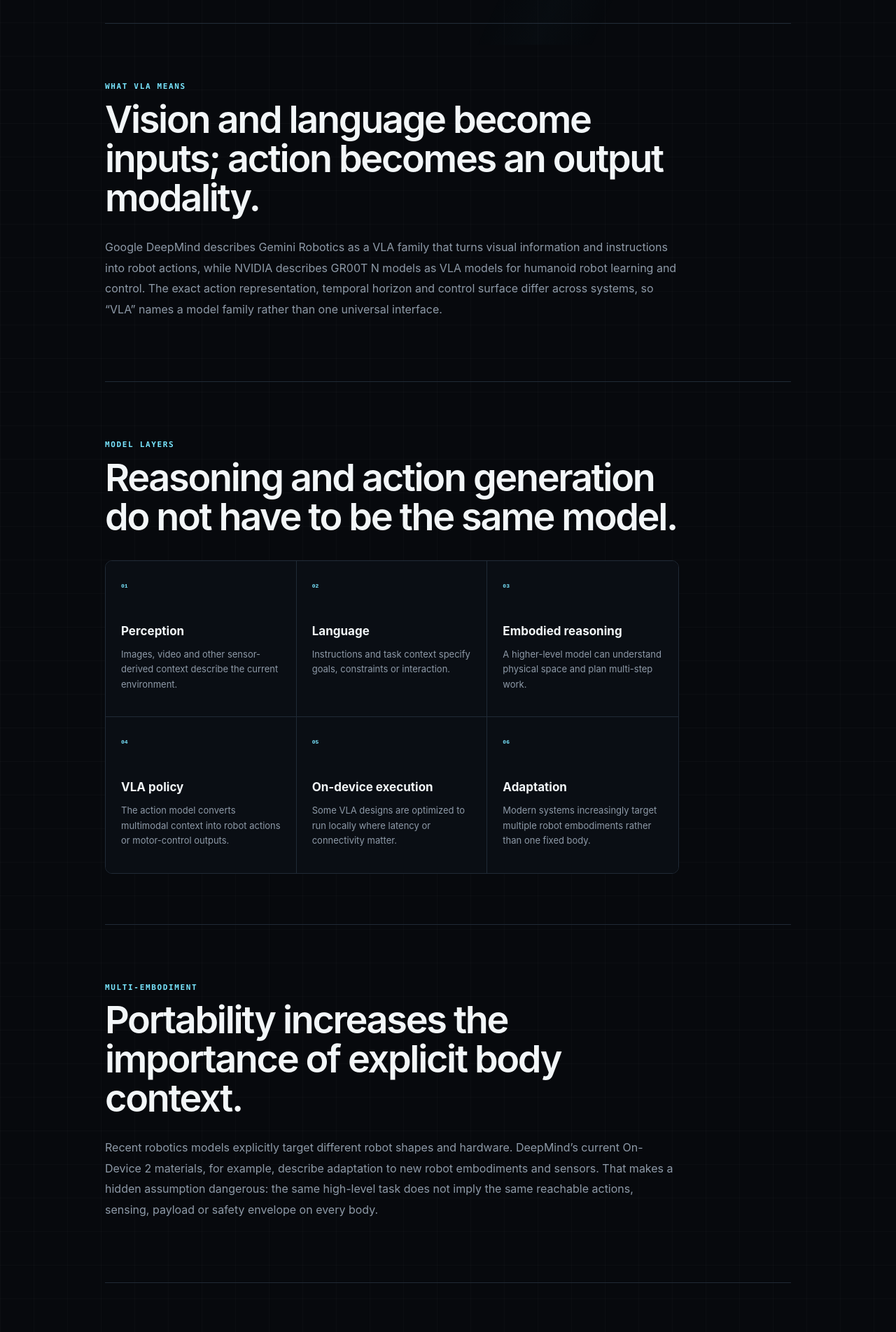
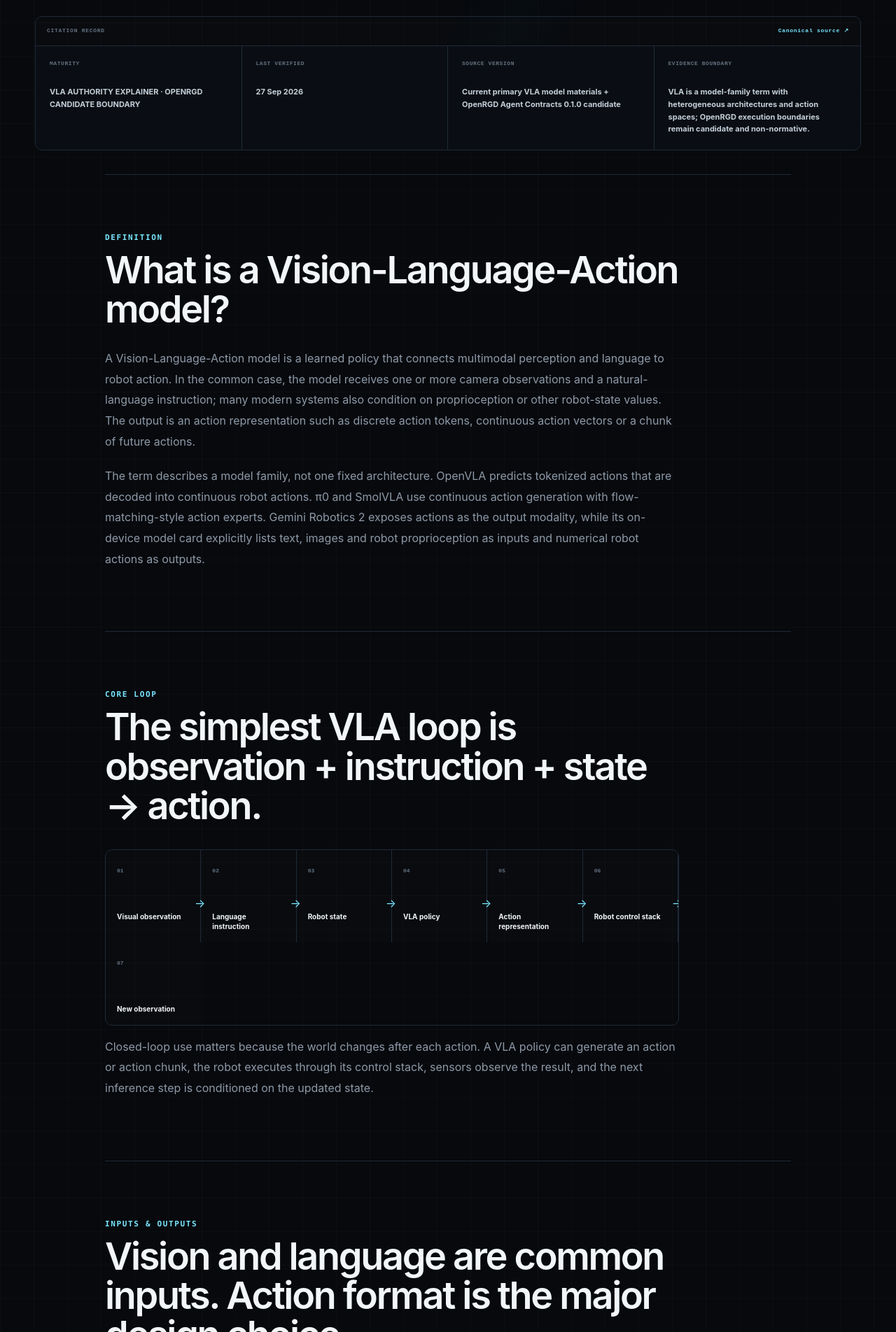
Before and after one commit to OpenRGD/openrgd.org, a Next.js app: page /vla in a window 1280 px wide. Shown: the part 736-2640 px from the top of the page at 70% size. Built offline with nearby package versions, Linux system fonts and the light colour scheme.

Commit message:
Expand VLA authority pillar

```diff
--- a/app/vla/page.tsx
+++ b/app/vla/page.tsx
@@ -3,18 +3,18 @@ import { referenceMetadata, type CitationRecordData } from '@/lib/seo/provenance
 import { ConceptFlow, ConceptGrid, ConceptPage, ConceptSection } from '@/components/concept-page'
 
 const citationRecord: CitationRecordData = {
-  maturity: 'AUTHORITY EXPLAINER + OPENRGD CANDIDATE BOUNDARY',
-  lastVerified: '22 Sep 2026',
-  lastVerifiedIso: '2026-09-22',
-  sourceVersion: 'Current Gemini Robotics / GR00T public materials + Agent Contracts 0.1.0',
-  evidenceBoundary: 'VLA is a model-family term; the OpenRGD ActionIntent boundary is candidate and non-normative.',
+  maturity: 'VLA AUTHORITY EXPLAINER · OPENRGD CANDIDATE BOUNDARY',
+  lastVerified: '27 Sep 2026',
+  lastVerifiedIso: '2026-09-27',
+  sourceVersion: 'Current primary VLA model materials + OpenRGD Agent Contracts 0.1.0 candidate',
+  evidenceBoundary: 'VLA is a model-family term with heterogeneous architectures and action spaces; OpenRGD execution boundaries remain candidate and non-normative.',
   pageUrl: 'https://openrgd.org/vla',
   canonicalSource: 'https://github.com/OpenRGD/openrgd/blob/main/contracts/agent/v0.1.0/contracts/01_COGNITION_CONTRACT.md',
 }
 
 export const metadata: Metadata = referenceMetadata({
   title: 'Vision-Language-Action Models (VLA)',
-  description: 'Vision-Language-Action models connect multimodal perception and language to robot actions, raising new questions about embodiment grounding, portability, runtime safety and execution.',
+  description: 'What is a Vision-Language-Action model? Learn how VLA models combine vision, language, robot state and action generation, how they differ from VLMs, and how they connect to robot control.',
   canonicalPath: '/vla',
   record: citationRecord,
 })
@@ -22,8 +22,14 @@ export const metadata: Metadata = referenceMetadata({
 const jsonLd = {
   '@context': 'https://schema.org',
   '@type': 'TechArticle',
-  headline: 'Vision-Language-Action Models — From multimodal understanding to robot action',
+  headline: 'Vision-Language-Action Models (VLA): How Robots See, Understand and Act',
   mainEntityOfPage: 'https://openrgd.org/vla',
+  about: [
+    { '@type': 'Thing', name: 'Vision-Language-Action model' },
+    { '@type': 'Thing', name: 'VLA model' },
+    { '@type': 'Thing', name: 'Robot learning' },
+    { '@type': 'Thing', name: 'Embodied AI' },
+  ],
   inLanguage: 'en',
   publisher: { '@type': 'Organization', name: 'OpenRGD', url: 'https://openrgd.org' },
 }
@@ -31,65 +37,170 @@ const jsonLd = {
 export default function VlaPage() {
   return (
     <ConceptPage
-      eyebrow="VISION-LANGUAGE-ACTION"
-      title="A VLA turns multimodal context into robot action."
-      lead="Vision-Language-Action models extend multimodal AI toward physical control: they consume visual and language context and produce actions or motor-control outputs for embodied systems."
+      eyebrow="VISION-LANGUAGE-ACTION MODELS · VLA"
+      title="Vision-Language-Action models connect what a robot sees and is told to what it does next."
+      lead="A Vision-Language-Action model, or VLA model, is a multimodal robot policy that conditions on visual observations and language instructions — often together with robot state — and predicts an action representation that can be used to control an embodied system."
       jsonLd={jsonLd}
       citationRecord={citationRecord}
       sources={[
         {label:'Google DeepMind — Gemini Robotics 2',href:'https://deepmind.google/models/gemini-robotics/vla/'},
-        {label:'Google DeepMind — Gemini Robotics 2 release',href:'https://deepmind.google/blog/gemini-robotics-2-brings-whole-body-intelligence-to-robots/'},
-        {label:'Google DeepMind — Gemini Robotics On-Device 2',href:'https://deepmind.google/models/gemini-robotics/on-device/'},
-        {label:'NVIDIA — GR00T and Physical AI models',href:'https://nvidianews.nvidia.com/news/nvidia-releases-new-physical-ai-models-as-global-partners-unveil-next-generation-robots'},
+        {label:'Google DeepMind — Gemini Robotics On-Device 2 model card',href:'https://deepmind.google/models/model-cards/gemini-robotics-on-device-2/'},
+        {label:'OpenVLA — project and paper',href:'https://openvla.github.io/'},
+        {label:'Hugging Face — SmolVLA',href:'https://huggingface.co/blog/smolvla'},
+        {label:'NVIDIA Research — GR00T N1.5',href:'https://research.nvidia.com/labs/gear/gr00t-n1_5/'},
+        {label:'Physical Intelligence — π0 paper',href:'https://www.physicalintelligence.company/download/pi0.pdf'},
         {label:'OpenRGD — Cognition Contract candidate',href:'https://github.com/OpenRGD/openrgd/blob/main/contracts/agent/v0.1.0/contracts/01_COGNITION_CONTRACT.md'},
       ]}
       related={[
-        {href:'/physical-ai-stack',title:'Physical AI Stack',copy:'Place VLA models inside the broader training, embodiment, safety and hardware stack.'},
-        {href:'/robot-capability-model',title:'Robot Capability Model',copy:'Ground high-level actions in actual body resources and constraints.'},
-        {href:'/architecture/runtime-boundary',title:'Runtime Boundary',copy:'See where model proposals stop and downstream execution responsibility begins.'},
+        {href:'/vla/models',title:'VLA Models',copy:'Compare representative VLA families, action styles, availability and embodiment scope.'},
+        {href:'/vla/how-vla-models-work',title:'How VLA Models Work',copy:'Follow the path from visual observation and language instruction to robot action.'},
+        {href:'/vla/action-representation',title:'VLA Action Representation',copy:'Understand action tokens, continuous actions, flow matching and action chunks.'},
+        {href:'/vla/vla-vs-vlm',title:'VLA vs VLM',copy:'See why visual-language understanding is not the same problem as action generation.'},
+        {href:'/vla/vla-vs-world-model',title:'VLA vs World Model',copy:'Separate action policies from predictive models of how the world may evolve.'},
+        {href:'/architecture/runtime-boundary',title:'Runtime Boundary',copy:'See where model proposals stop and downstream physical execution responsibility begins.'},
       ]}
     >
-      <ConceptSection kicker="WHAT VLA MEANS" title="Vision and language become inputs; action becomes an output modality.">
+      <ConceptSection kicker="DEFINITION" title="What is a Vision-Language-Action model?">
         <p>
-          Google DeepMind describes Gemini Robotics as a VLA family that turns visual information and instructions into robot actions,
-          while NVIDIA describes GR00T N models as VLA models for humanoid robot learning and control. The exact action representation,
-          temporal horizon and control surface differ across systems, so “VLA” names a model family rather than one universal interface.
+          A Vision-Language-Action model is a learned policy that connects multimodal perception and language
+          to robot action. In the common case, the model receives one or more camera observations and a natural-language
+          instruction; many modern systems also condition on proprioception or other robot-state values. The output is
+          an action representation such as discrete action tokens, continuous action vectors or a chunk of future actions.
+        </p>
+        <p>
+          The term describes a model family, not one fixed architecture. OpenVLA predicts tokenized actions that are decoded
+          into continuous robot actions. π0 and SmolVLA use continuous action generation with flow-matching-style action experts.
+          Gemini Robotics 2 exposes actions as the output modality, while its on-device model card explicitly lists text,
+          images and robot proprioception as inputs and numerical robot actions as outputs.
         </p>
       </ConceptSection>
 
-      <ConceptSection kicker="MODEL LAYERS" title="Reasoning and action generation do not have to be the same model.">
+      <ConceptSection kicker="CORE LOOP" title="The simplest VLA loop is observation + instruction + state → action.">
+        <ConceptFlow items={[
+          'Visual observation',
+          'Language instruction',
+          'Robot state',
+          'VLA policy',
+          'Action representation',
+          'Robot control stack',
+          'New observation',
+        ]}/>
+        <p>
+          Closed-loop use matters because the world changes after each action. A VLA policy can generate an action or
+          action chunk, the robot executes through its control stack, sensors observe the result, and the next inference
+          step is conditioned on the updated state.
+        </p>
+      </ConceptSection>
+
+      <ConceptSection kicker="INPUTS & OUTPUTS" title="Vision and language are common inputs. Action format is the major design choice.">
         <ConceptGrid items={[
-          {label:'01',title:'Perception',copy:'Images, video and other sensor-derived context describe the current environment.'},
-          {label:'02',title:'Language',copy:'Instructions and task context specify goals, constraints or interaction.'},
-          {label:'03',title:'Embodied reasoning',copy:'A higher-level model can understand physical space and plan multi-step work.'},
-          {label:'04',title:'VLA policy',copy:'The action model converts multimodal context into robot actions or motor-control outputs.'},
-          {label:'05',title:'On-device execution',copy:'Some VLA designs are optimized to run locally where latency or connectivity matter.'},
-          {label:'06',title:'Adaptation',copy:'Modern systems increasingly target multiple robot embodiments rather than one fixed body.'},
+          {label:'INPUT',title:'Vision',copy:'RGB images, multi-camera observations or video provide scene and object context.'},
+          {label:'INPUT',title:'Language',copy:'Natural-language instructions condition the task, goal or requested behavior.'},
+          {label:'INPUT',title:'Robot state',copy:'Joint state, gripper state or other proprioception can ground inference in the current embodiment.'},
+          {label:'OUTPUT',title:'Discrete action tokens',copy:'Actions are quantized or tokenized so an autoregressive model can predict them similarly to language tokens.'},
+          {label:'OUTPUT',title:'Continuous actions',copy:'An action expert predicts continuous robot commands without forcing every action through a text-like vocabulary.'},
+          {label:'OUTPUT',title:'Action chunks',copy:'A policy predicts a short sequence of future actions, reducing the need to invoke the expensive multimodal backbone for every control step.'},
         ]}/>
       </ConceptSection>
 
-      <ConceptSection kicker="MULTI-EMBODIMENT" title="Portability increases the importance of explicit body context.">
+      <ConceptSection kicker="VLA VS VLM" title="A VLM can understand a scene. A VLA adds an action-generating policy.">
         <p>
-          Recent robotics models explicitly target different robot shapes and hardware. DeepMind’s current On-Device 2 materials,
-          for example, describe adaptation to new robot embodiments and sensors. That makes a hidden assumption dangerous:
-          the same high-level task does not imply the same reachable actions, sensing, payload or safety envelope on every body.
+          Vision-Language Models are optimized for multimodal understanding and generation: describing an image,
+          answering a question, locating an object or reasoning about visual content. A VLA extends that multimodal
+          representation toward an embodiment-specific action space. The important difference is not that a VLA
+          contains vision and language — VLMs already do — but that robot action becomes part of the model's learned output behavior.
+        </p>
+        <div className="content-actions">
+          <a className="button ghost" href="/vla/vla-vs-vlm">VLA vs VLM in detail →</a>
+        </div>
+      </ConceptSection>
+
+      <ConceptSection kicker="ACTION REPRESENTATION" title="Modern VLA models do not all speak the same action language.">
+        <p>
+          Early and influential VLA designs showed that robot actions could be represented as discrete tokens.
+          More recent systems increasingly use continuous action experts, diffusion or flow-matching objectives,
+          and temporal action chunks. These choices affect inference latency, precision, temporal smoothness and
+          how easily a policy can be adapted across embodiments.
+        </p>
+        <div className="content-actions">
+          <a className="button ghost" href="/vla/action-representation">Explore VLA action representations →</a>
+        </div>
+      </ConceptSection>
+
+      <ConceptSection kicker="REPRESENTATIVE MODELS" title="The VLA landscape now spans open research models, on-device policies and large proprietary systems.">
+        <ConceptGrid items={[
+          {label:'OPEN',title:'OpenVLA',copy:'A 7B open-source VLA trained on 970k Open X-Embodiment robot episodes, originally using tokenized actions.'},
+          {label:'OPEN',title:'SmolVLA',copy:'A compact 450M LeRobot VLA using a VLM plus continuous action expert, designed for affordable hardware and asynchronous inference.'},
+          {label:'RESEARCH',title:'π0 / π0.5',copy:'Physical Intelligence VLA models using continuous action generation and flow matching, with π0.5 extending toward open-world mobile manipulation.'},
+          {label:'HUMANOID',title:'GR00T',copy:'NVIDIA robot foundation models combining a vision-language backbone with state-conditioned action generation for humanoid policies.'},
+          {label:'PROPRIETARY',title:'Gemini Robotics 2',copy:'Google DeepMind VLA family connecting image and text context to robot actions across multiple embodiments.'},
+          {label:'ON-DEVICE',title:'Gemini Robotics On-Device 2',copy:'A local VLA that accepts text, images and numerical proprioception and returns numerical robot actions.'},
+        ]}/>
+        <div className="content-actions">
+          <a className="button ghost" href="/vla/models">Compare representative VLA models →</a>
+        </div>
+      </ConceptSection>
+
+      <ConceptSection kicker="TRAINING" title="VLA performance depends on robot data as much as model scale.">
+        <p>
+          Training data can combine teleoperated demonstrations, real robot trajectories, simulation, synthetic data,
+          web-scale vision-language data and cross-embodiment datasets. OpenVLA was pretrained on 970k robot episodes from
+          Open X-Embodiment. SmolVLA deliberately uses open community datasets. GR00T combines real, simulated and synthetic
+          sources, while π0.5 mixes robot data with semantic and web-derived multimodal supervision.
+        </p>
+        <p>
+          This makes dataset provenance, embodiment coverage and action-space compatibility first-class questions when
+          interpreting a VLA result. A benchmark score is not automatically transferable to another robot, camera layout,
+          control frequency or actuator interface.
         </p>
       </ConceptSection>
 
-      <ConceptSection kicker="OPENRGD CANDIDATE BOUNDARY" title="A cognition provider may be a VLA without becoming the hardware authority.">
+      <ConceptSection kicker="DEPLOYMENT" title="A VLA policy is not the whole robot control stack.">
+        <p>
+          Even when a model produces numerical robot actions directly, deployment still involves timing, observation freshness,
+          calibration, controller semantics, actuator limits, fault handling and physical safety. Some systems intentionally
+          couple model output closely to low-level control; others keep an explicit downstream controller or safety layer.
+          VLA therefore describes the learned policy, not every responsibility required to operate a physical robot.
+        </p>
+      </ConceptSection>
+
+      <ConceptSection kicker="WORLD MODELS" title="A world model predicts consequences; a VLA policy chooses actions. The two can be combined.">
+        <p>
+          World models learn or simulate how state may evolve under actions. VLA policies map current multimodal context
+          toward actions. Modern systems increasingly mix the two ideas: for example, NVIDIA GR00T N1.5 adds a future-latent
+          representation objective alongside policy learning. The conceptual roles remain useful to separate even when one
+          architecture trains both capabilities jointly.
+        </p>
+        <div className="content-actions">
+          <a className="button ghost" href="/vla/vla-vs-world-model">VLA vs world model →</a>
+        </div>
+      </ConceptSection>
+
+      <ConceptSection kicker="OPENRGD BOUNDARY" title="A cognition provider may be a VLA without becoming the hardware authority.">
         <p>
           In the current OpenRGD candidate Cognition Contract, a cognition provider may be an LLM, VLM, VLA,
           world model or deterministic planner. The proposed boundary is deliberately model-agnostic:
-          a provider emits explicit action semantics and evidence references rather than gaining direct actuator authority by default.
+          cognition produces explicit action semantics and evidence references, while body grounding,
+          safety evaluation and device-specific execution remain separate responsibilities.
         </p>
-        <ConceptFlow items={['Vision + language','VLA / cognition provider','ActionIntent','Somatic Translator','CapabilityPlan','Safety gate','Body Adapter','Hardware']}/>
+        <ConceptFlow items={[
+          'Vision + language + state',
+          'VLA / cognition provider',
+          'ActionIntent',
+          'Somatic Translator',
+          'CapabilityPlan',
+          'Operation Safety Gate',
+          'Body Adapter',
+          'Hardware',
+        ]}/>
       </ConceptSection>
 
-      <ConceptSection kicker="IMPORTANT LIMIT" title="This is an OpenRGD candidate architecture, not a universal rule for all VLA systems.">
+      <ConceptSection kicker="IMPORTANT LIMIT" title="OpenRGD describes one candidate execution boundary, not a universal VLA architecture.">
         <p>
-          Some production or research VLA systems output motor-control actions directly. OpenRGD’s candidate architecture introduces
-          an explicit semantic and safety boundary because it is optimizing for inspectability, heterogeneous embodiments and downstream accountability.
-          Those contracts remain candidate and non-normative until promoted through OpenRGD governance.
+          Some research and production VLA systems intentionally output low-level motor-control actions directly.
+          OpenRGD introduces an explicit semantic and execution boundary because it is optimizing for inspectability,
+          heterogeneous embodiments, provenance and downstream accountability. Those contracts remain candidate and
+          non-normative until promoted through OpenRGD governance.
         </p>
       </ConceptSection>
     </ConceptPage>
```
